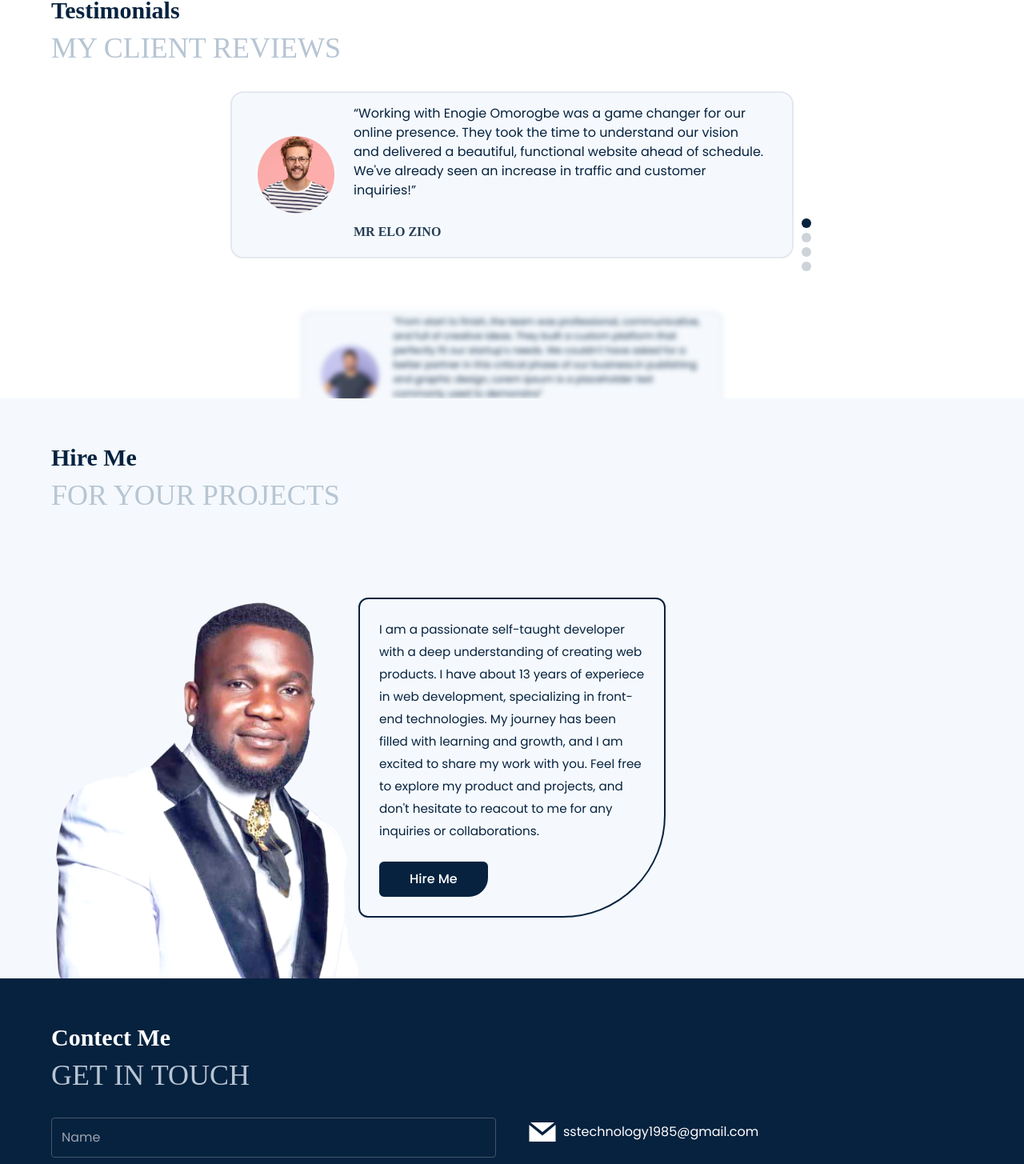
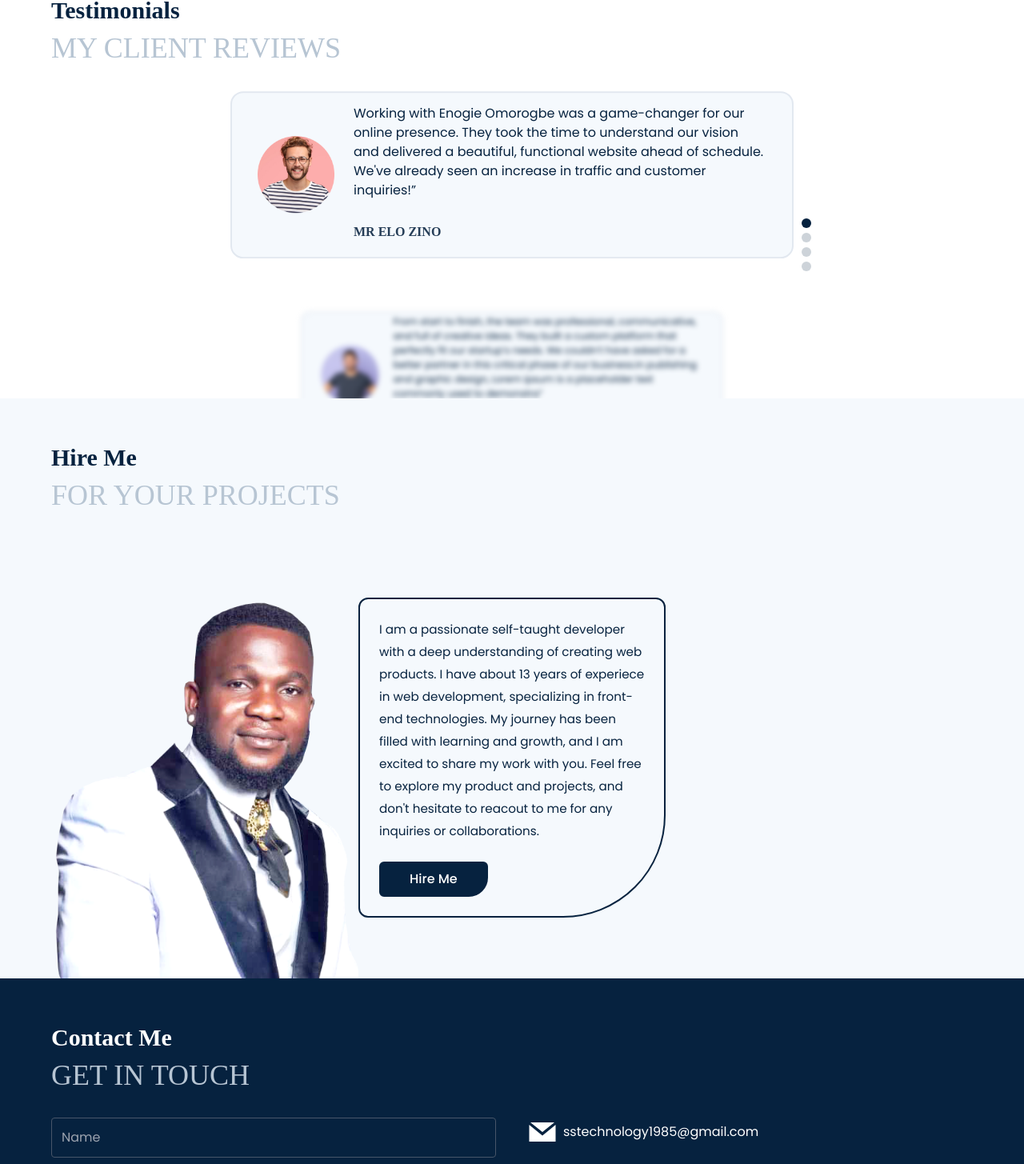
Before and after one commit to enogie400/enogie, a React (Vite) app: page / in a window 1280 px wide. Shown: the part 3496-4951 px from the top of the page at 80% size. Built offline with nearby package versions, Linux system fonts and the light colour scheme; a web font is replaced by a local one.

Commit message:
Update Content.js

```diff
--- a/src/Content.js
+++ b/src/Content.js
@@ -183,7 +183,7 @@ export const content = {
       {
         title: "NOLT FINANCE LTD",
         image: project5,
-      }
+      },
     ],
   },
   Testimonials: {
@@ -192,25 +192,25 @@ export const content = {
     testimonials_content: [
       {
         review:
-          "“Working with Enogie Omorogbe was a game changer for our online presence. They took the time to understand our vision and delivered a beautiful, functional website ahead of schedule. We've already seen an increase in traffic and customer inquiries!”",
+          "Working with Enogie Omorogbe was a game-changer for our online presence. They took the time to understand our vision and delivered a beautiful, functional website ahead of schedule. We've already seen an increase in traffic and customer inquiries!”",
         img: avatar1,
         name: "MR ELO ZINO",
       },
       {
         review:
-          "“From start to finish, the team was professional, communicative, and full of creative ideas. They built a custom platform that perfectly fit our startup’s needs. We couldn’t have asked for a better partner in this critical phase of our business.In publishing and graphic design, Lorem ipsum is a placeholder text commonly used to demonstra”",
+          "From start to finish, the team was professional, communicative, and full of creative ideas. They built a custom platform that perfectly fit our startup’s needs. We couldn’t have asked for a better partner in this critical phase of our business.In publishing and graphic design, Lorem ipsum is a placeholder text commonly used to demonstra”",
         img: avatar2,
         name: "David L., Co-Founder, LaunchHub",
       },
       {
         review:
-          "“Our new website not only looks amazing but also runs smoothly and converts better. The integrated shopping cart and inventory management features have saved us hours of manual work every week!”",
+          "Our new website not only looks amazing but also runs smoothly and converts better. The integrated shopping cart and inventory management features have saved us hours of manual work every week!”",
         img: avatar3,
         name: "MRS GLORIA  EMUMEJAKPOR",
       },
       {
         review:
-          "“I finally have a portfolio that reflects my work and personality. The team really listened to what I wanted and turned it into something better than I imagined. I’m proud to send people to my site now.”",
+          "I finally have a portfolio that reflects my work and personality. The team really listened to what I wanted and turned it into something better than I imagined. I’m proud to send people to my site now.”",
         img: avatar4,
         name: "Tara S",
       },
@@ -225,7 +225,7 @@ export const content = {
     btnText: "Hire Me",
   },
   Contact: {
-    title: "Contect Me",
+    title: "Contact Me",
     subtitle: "GET IN TOUCH",
     social_media: [
       {
```
